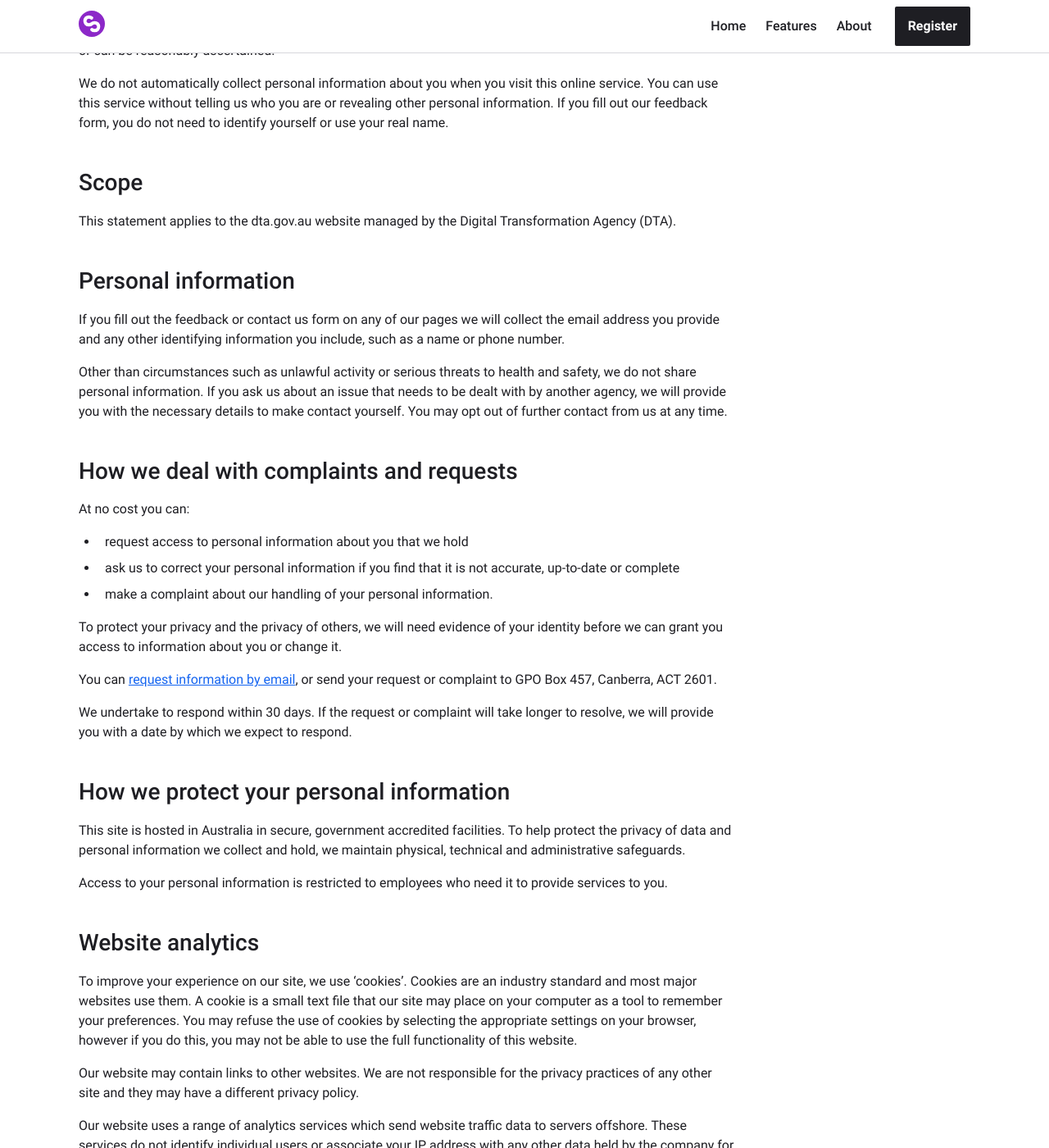
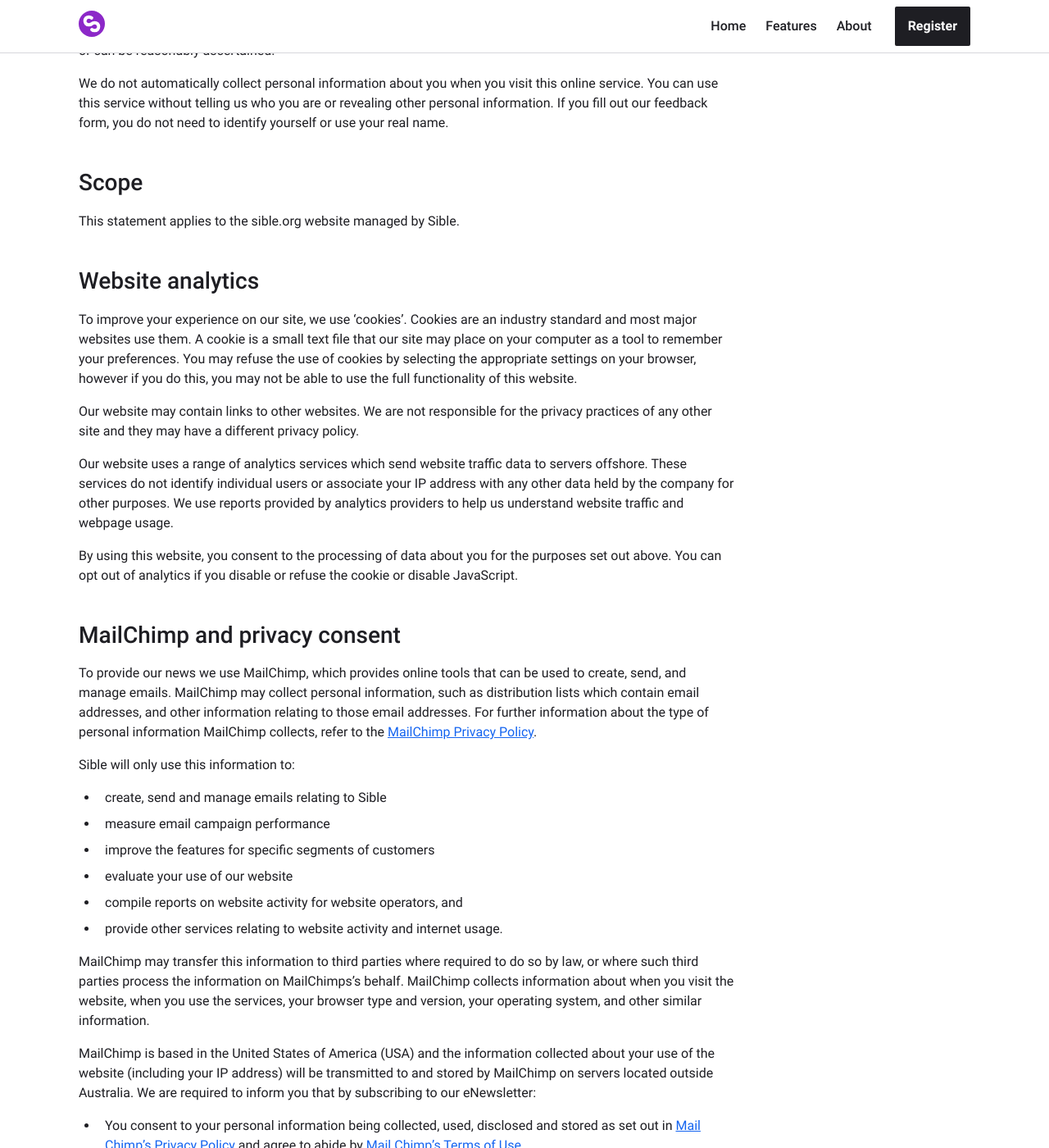
Before and after one commit to scottdejonge/sible.org, a Jekyll site: the page built from pages/site/privacy-policy.md, in a window 1280 px wide and 1400 px high, scrolled down 349 px. Shown: the whole window at 82% size. Built offline with Jekyll 4.4.1, drawn with Linux system fonts in a browser that asks for light colours; some of the changed text lies outside the part shown.

Commit message:
Updated disclaimer and privacy policy

```diff
--- a/pages/site/privacy-policy.md
+++ b/pages/site/privacy-policy.md
@@ -14,33 +14,7 @@
 
 ## Scope
 
-This statement applies to the dta.gov.au website managed by the Digital Transformation Agency (DTA).
-
-## Personal information
-
-If you fill out the feedback or contact us form on any of our pages we will collect the email address you provide and any other identifying information you include, such as a name or phone number.
-
-Other than circumstances such as unlawful activity or serious threats to health and safety, we do not share personal information. If you ask us about an issue that needs to be dealt with by another agency, we will provide you with the necessary details to make contact yourself. You may opt out of further contact from us at any time.
-
-## How we deal with complaints and requests
-
-At no cost you can:
-
-* request access to personal information about you that we hold
-* ask us to correct your personal information if you find that it is not accurate, up-to-date or complete
-* make a complaint about our handling of your personal information.
-
-To protect your privacy and the privacy of others, we will need evidence of your identity before we can grant you access to information about you or change it.
-
-You can [request information by email](mailto:foi.reply@digital.gov.au), or send your request or complaint to GPO Box 457, Canberra, ACT 2601.
-
-We undertake to respond within 30 days. If the request or complaint will take longer to resolve, we will provide you with a date by which we expect to respond.
-
-## How we protect your personal information
-
-This site is hosted in Australia in secure, government accredited facilities. To help protect the privacy of data and personal information we collect and hold, we maintain physical, technical and administrative safeguards.
-
-Access to your personal information is restricted to employees who need it to provide services to you.
+This statement applies to the sible.org website managed by Sible.
 
 ## Website analytics
 
@@ -56,9 +30,9 @@
 
 To provide our news we use MailChimp, which provides online tools that can be used to create, send, and manage emails. MailChimp may collect personal information, such as distribution lists which contain email addresses, and other information relating to those email addresses. For further information about the type of personal information MailChimp collects, refer to the [MailChimp Privacy Policy](http://mailchimp.com/legal/privacy/).
 
-The DTA will only use this information to:
+Sible will only use this information to:
 
-* create, send and manage emails relating to the work of the DTA
+* create, send and manage emails relating to Sible
 * measure email campaign performance
 * improve the features for specific segments of customers
 * evaluate your use of our website
@@ -74,12 +48,6 @@
 * Australian Privacy Principle 8.1 contained in Schedule 1 of the [Privacy Act](http://mailchimp.com/legal/terms/) will not apply.
 * You understand and acknowledge that MailChimp is not subject to the Privacy Act 1988 (Cth) and you will not be able to seek redress under the Privacy Act 1988 (Cth) but will need to seek redress under the laws of the USA.
 
-You can opt out of our mailing list if you choose the ‘unsubscribe’ service provided by MailChimp in every email, or contact DTA. You can also disable or refuse cookies or disable Flash player; however, you may not be able to use the services provided by MailChimp if cookies are disabled. [Contact MailChimp](http://mailchimp.com/contact/).
+You can opt out of our mailing list if you choose the ‘unsubscribe’ service provided by MailChimp in every email, or contact Sible. You can also disable or refuse cookies or disable Flash player; however, you may not be able to use the services provided by MailChimp if cookies are disabled. [Contact MailChimp](http://mailchimp.com/contact/).
 
 MailChimp has the endorsement of TRUSTe's Privacy Seal, which means this privacy policy has been reviewed by [TRUSTe](https://www.truste.com/) for compliance with their [program requirements](https://www.truste.com/privacy-certification-standards/) including transparency, accountability, and choice related to the collection and use of your personal information. TRUSTe is an independent third party that operates a globally-recognised privacy trustmark.
-
-## Our obligations
-
-The DTA website is bound by the [Privacy Act 1988](https://www.legislation.gov.au/Series/C2004A03712) (Cth), including the [Australian Privacy Principles](https://www.legislation.gov.au/Series/C2004A03712).
-
-We also follow the [Guidelines for Federal and ACT government websites](https://www.oaic.gov.au/agencies-and-organisations/guides/) issued by the Office of the Australian Information Commissioner.
```
Also changed, not shown: pages/site/disclaimer.md (+5 -5 lines).
